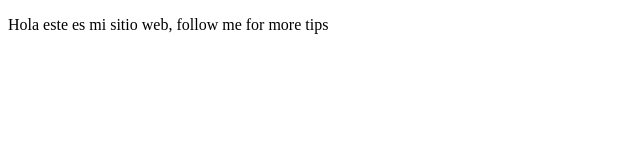
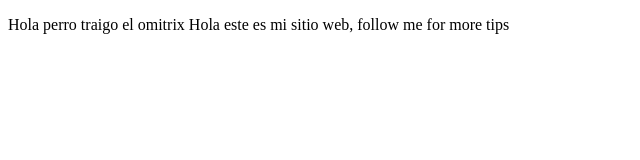
Before and after one commit to jorgeestrada720/proyectoDemoCursoPrework, a plain HTML site: page index.html in a window 1280 px wide. Shown: the whole page, without its empty margins (0-640 px from the left). Drawn offline with Linux system fonts and the light colour scheme.

Commit message:
second commit

```diff
--- a/index.html
+++ b/index.html
@@ -8,7 +8,8 @@
 </head>
 <body>
 
-    <p>Hola este es mi sitio web, follow me for more tips</p>
+    <p>Hola perro traigo el omitrix
+        Hola este es mi sitio web, follow me for more tips</p>
 
 </body>
 </html>
```
